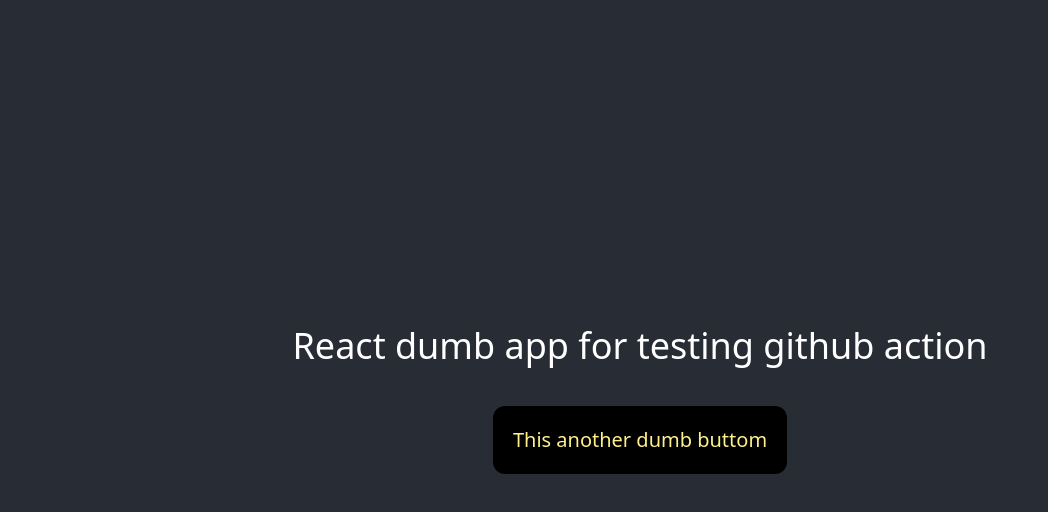
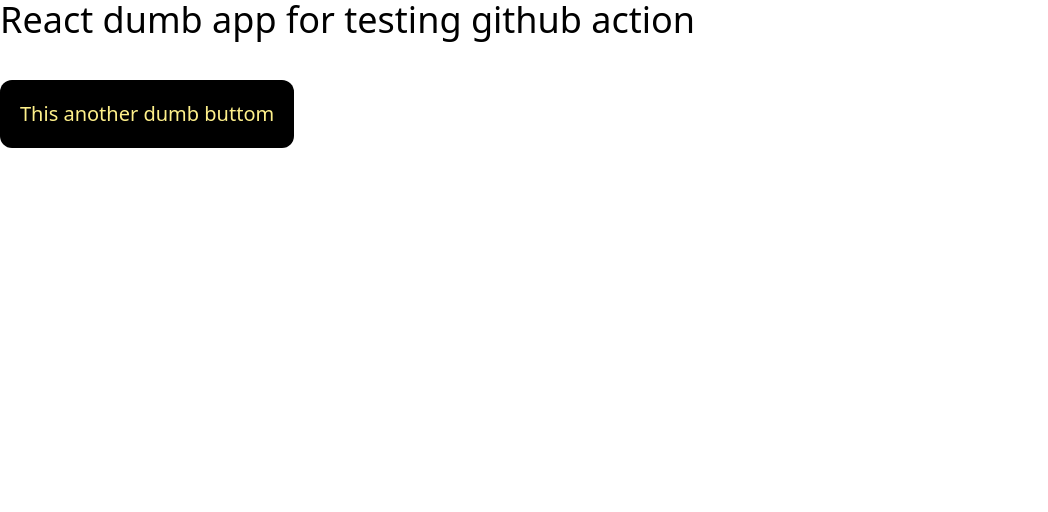
Before and after one commit to MisaelMP/react-github-actions, a React (Create React App) app: page / in a window 1280 px wide. Shown: the top 512 px of the page, without its empty margins (0-1048 px from the left). Built offline with nearby package versions, Linux system fonts and the light colour scheme.

Commit message:
a bit more of structure

```diff
--- a/package.json
+++ b/package.json
@@ -37,7 +37,11 @@
   },
   "devDependencies": {
     "autoprefixer": "^10.4.8",
+    "babel-plugin-macros": "^3.1.0",
     "postcss": "^8.4.16",
-    "tailwindcss": "^3.1.8"
+    "postcss-cli": "^10.0.0",
+    "styled-components": "^5.3.5",
+    "tailwindcss": "^3.1.8",
+    "twin.macro": "^2.8.2"
   }
 }
--- a/src/App.css
+++ /dev/null
@@ -1,38 +0,0 @@
-.App {
-  text-align: center;
-}
-
-.App-logo {
-  height: 40vmin;
-  pointer-events: none;
-}
-
-@media (prefers-reduced-motion: no-preference) {
-  .App-logo {
-    animation: App-logo-spin infinite 20s linear;
-  }
-}
-
-.App-header {
-  background-color: #282c34;
-  min-height: 100vh;
-  display: flex;
-  flex-direction: column;
-  align-items: center;
-  justify-content: center;
-  font-size: calc(10px + 2vmin);
-  color: white;
-}
-
-.App-link {
-  color: #61dafb;
-}
-
-@keyframes App-logo-spin {
-  from {
-    transform: rotate(0deg);
-  }
-  to {
-    transform: rotate(360deg);
-  }
-}
--- a/src/App.js
+++ b/src/App.js
@@ -1,11 +1,9 @@
-import './App.css';
-
 function App() {
   return (
-		<div className='App'>
-			<header className='App-header'>
-				<h1 class='text-4xl mb-10'>React dumb app for testing github action</h1>
-				<button class='bg-black delay-150 ease-in-out hover:opacity-70 p-5 rounded-xl text-xl text-yellow-200 transition-opacity'>
+		<div>
+			<header>
+				<h1 className='text-4xl mb-10'>React dumb app for testing github action</h1>
+				<button className='bg-black delay-150 ease-in-out hover:opacity-70 p-5 rounded-xl text-xl text-yellow-200 transition-opacity'>
 					This another dumb buttom
 				</button>
 			</header>
--- a/src/index.js
+++ b/src/index.js
@@ -1,6 +1,6 @@
 import React from 'react';
 import ReactDOM from 'react-dom/client';
-import './index.css';
+import './styles/main.css';
 import App from './App';
 import reportWebVitals from './reportWebVitals';
 
--- /dev/null
+++ b/src/styles/main.css
@@ -0,0 +1 @@
+@import "./vendors/index.css";
```
Also changed, not shown: babel.plugin.js (added, +7 -0 lines), src/styles/vendors/index.css (renamed from src/index.css), 1 other file (tests, documents, lock files or other folders).
